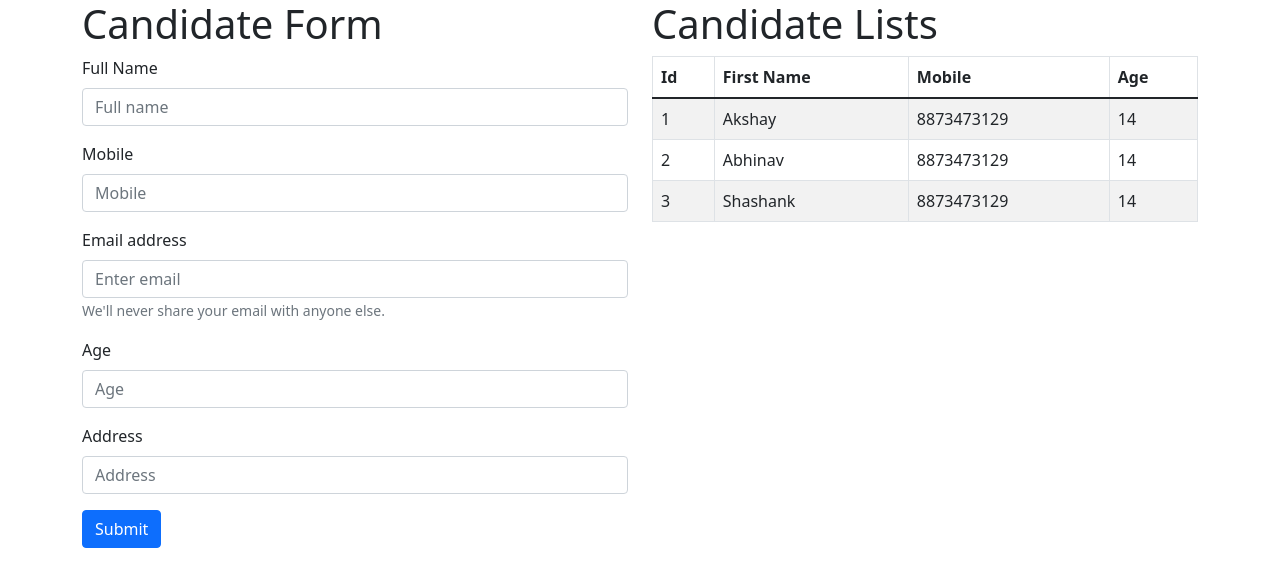
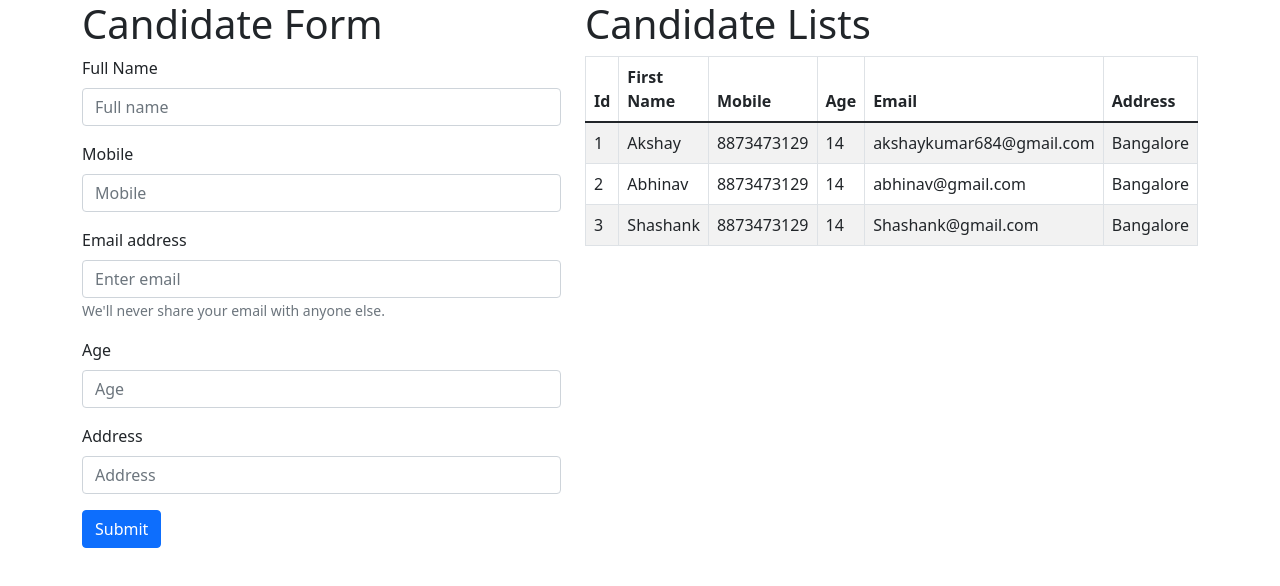
Before and after one commit to akshaykumar684/ReactWithDotNetApp, a React (Create React App) app in the folder candidate-react-app/: page / in a window 1280 px wide. Shown: the top 586 px of the page. Built offline with nearby package versions, Linux system fonts and the light colour scheme.

Commit message:
Showing email and address field also in table
Showing email and address field also in table

```diff
--- a/candidate-react-app/src/Component/CandidateItem.js
+++ b/candidate-react-app/src/Component/CandidateItem.js
@@ -5,6 +5,8 @@ const CandidateItem = (props) => {
       <td>{props.fullname}</td>
       <td>{props.mobile}</td>
       <td>{props.age}</td>
+      <td>{props.email}</td>
+      <td>{props.address}</td>
     </tr>
   );
 };
--- a/candidate-react-app/src/Component/CandidateList.js
+++ b/candidate-react-app/src/Component/CandidateList.js
@@ -13,6 +13,8 @@ const CandidateList = () => {
           <th>First Name</th>
           <th>Mobile</th>
           <th>Age</th>
+          <th>Email</th>
+          <th>Address</th>
         </tr>
       </thead>
       <tbody>
@@ -23,6 +25,8 @@ const CandidateList = () => {
             fullname={candidate.fullName}
             mobile={candidate.mobile}
             age={candidate.age}
+            email={candidate.email}
+            address={candidate.address}
           />
         ))}
       </tbody>
```
